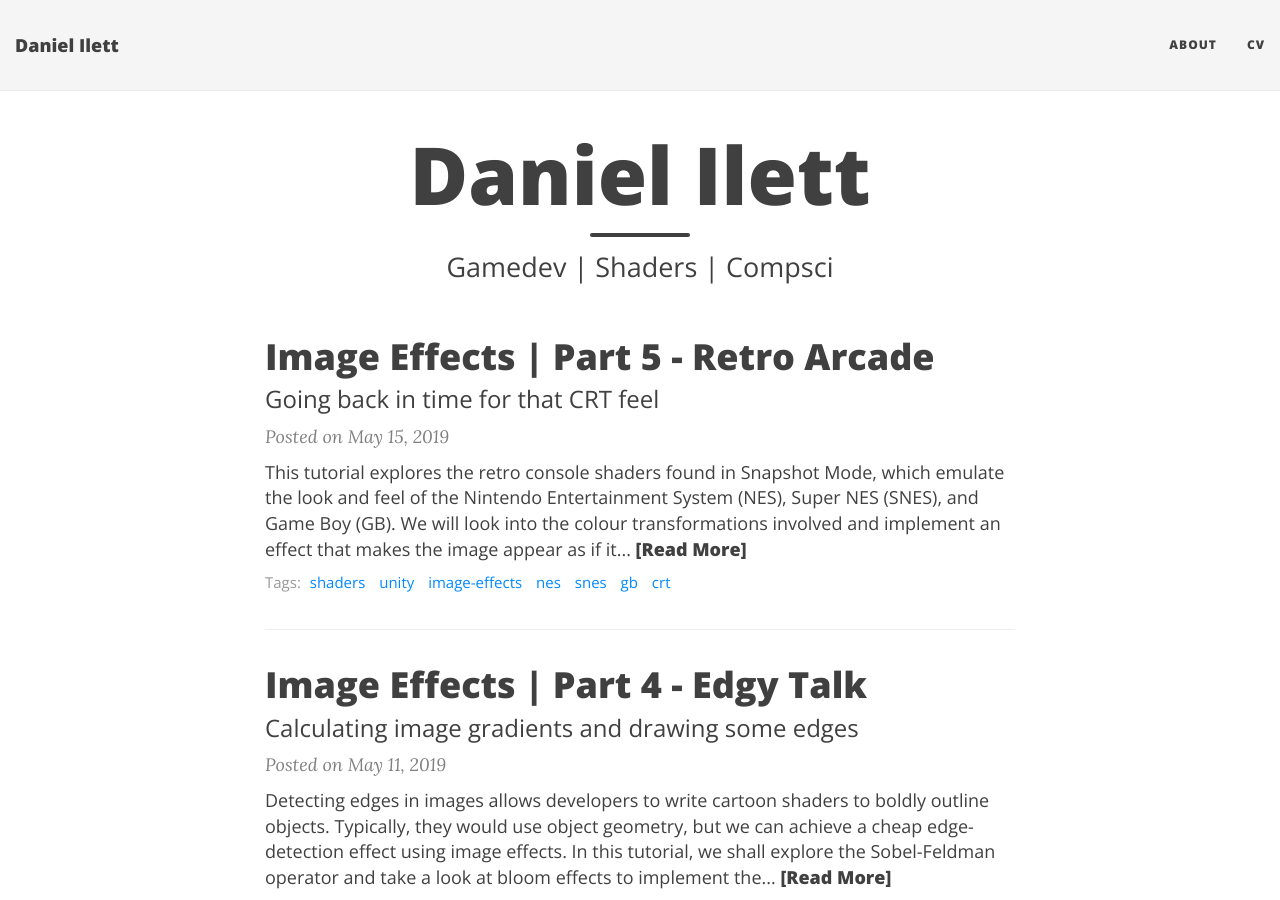
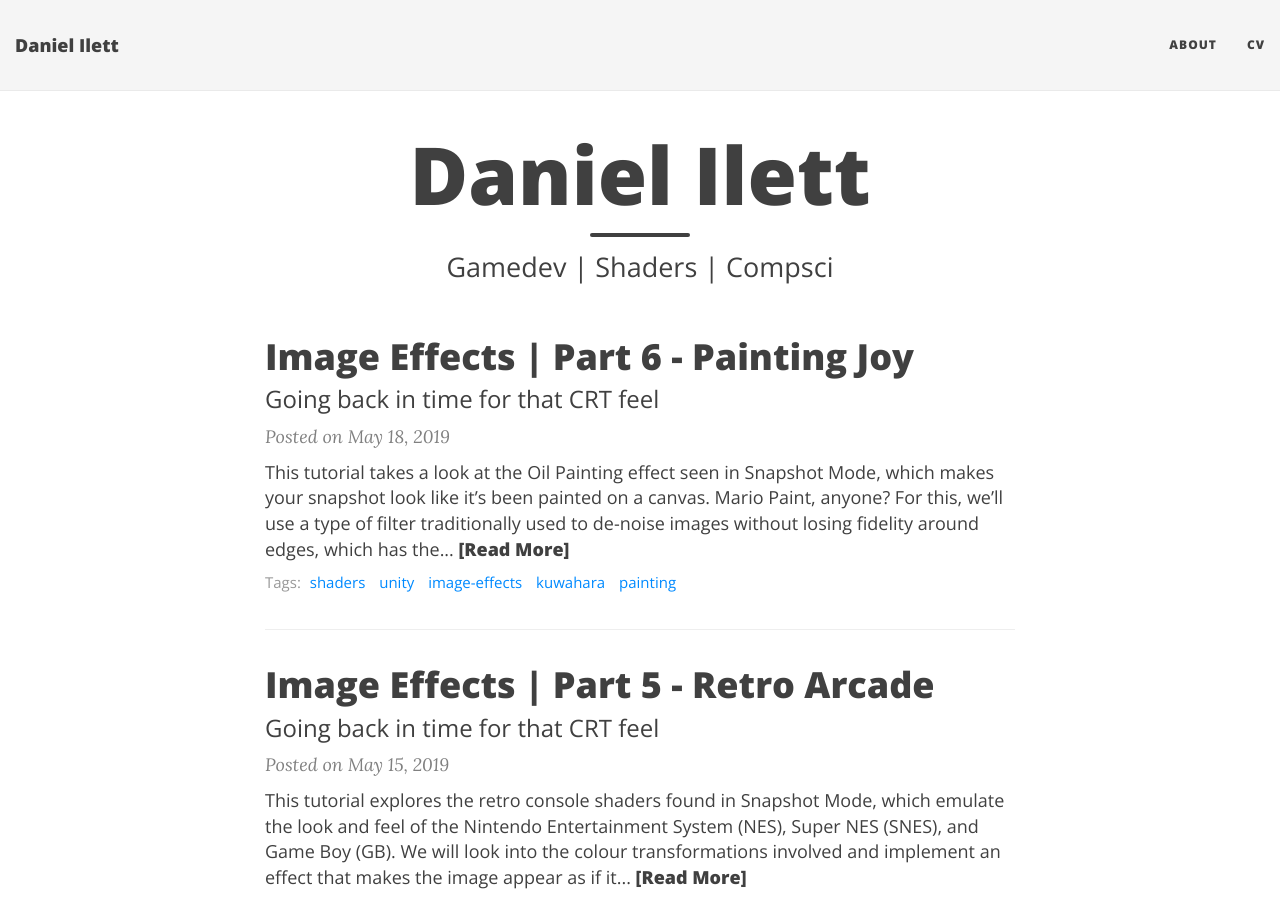
Before and after one commit to daniel-ilett/blog, a Jekyll site: the page built from index.html, in a window 1280 px wide and 900 px high. Built offline with Jekyll 4.4.1, drawn with Linux system fonts in a browser that asks for light colours; nearby versions of some CDN libraries; the list of posts is cut into pages by our own code.

Commit message:
Added to SMO Part 6.

```diff
--- a/_drafts/2019-05-18-tut1-6-smo-painting.md
+++ b/_posts/2019-05-18-tut1-6-smo-painting.md
@@ -10,7 +10,7 @@ nice-slug: Painting Joy
 date: 2019-05-18
 ---
 
-This tutorial takes a look at the Oil Painting effect seen in Snapshot Mode. For this, we'll use a type of filter traditionally used to denoise images without losing fidelity around edges, which has the peculiar property of introducing painting-like artefacts.
+This tutorial takes a look at the Oil Painting effect seen in Snapshot Mode, which makes your snapshot look like it's been painted on a canvas. Mario Paint, anyone? For this, we'll use a type of filter traditionally used to de-noise images without losing fidelity around edges, which has the peculiar property of introducing painting-like artefacts.
 
 <hr/>
 
@@ -110,7 +110,9 @@ region regionC = calcRegion(int2(lower, 0), int2(0, upper), samples, i.uv);
 region regionD = calcRegion(int2(0, 0), int2(upper, upper), samples, i.uv);
 ~~~
 
-In this shader, region A is the bottom-left, B is bottom-right, C is top-left and D is top-right, corresponding to the diagram earlier in this article. The type of each of the four variables is `region`, which is the name we gave to the data-holding struct before. Now all that's left to do is pick the correct regional mean, and for that we're going to employ some shader tricks as we did in Part 5's Game Boy shader with `lerp` and `saturate`; this time we'll be using `step` instead of `saturate`.
+In this shader, region A is the bottom-left, B is bottom-right, C is top-left and D is top-right, corresponding to the diagram earlier in this article. The type of each of the four variables is `region`, which is the name we gave to the data-holding struct before. Now all that's left to do is pick the correct regional mean, and for that we're going to employ some shader tricks as we did in Part 5's Game Boy shader with `lerp` and `saturate`; this time we'll be using `step` instead of `saturate`. We're almost finished!
+
+![Painting Filter](/img/tut1/part6-scene-painting-bench.png){: .center-image }
 
 We'll start by assigning `regionA` as having the lowest variance and choose its mean to use as the colour value. Then, in turn, we'll check if the other three regions have a lower variance and if so, pick that region and set the minimum variance and chosen colour accordingly.
 
```
Also changed, not shown: _posts/2019-04-24-tut1-intro-smo.md (+1 -1 lines), _posts/2019-05-08-tut1-3-smo-blur.md (+1 -1 lines), img/tut1/part6-scene-painting-bench.png (added), 1 other file.
